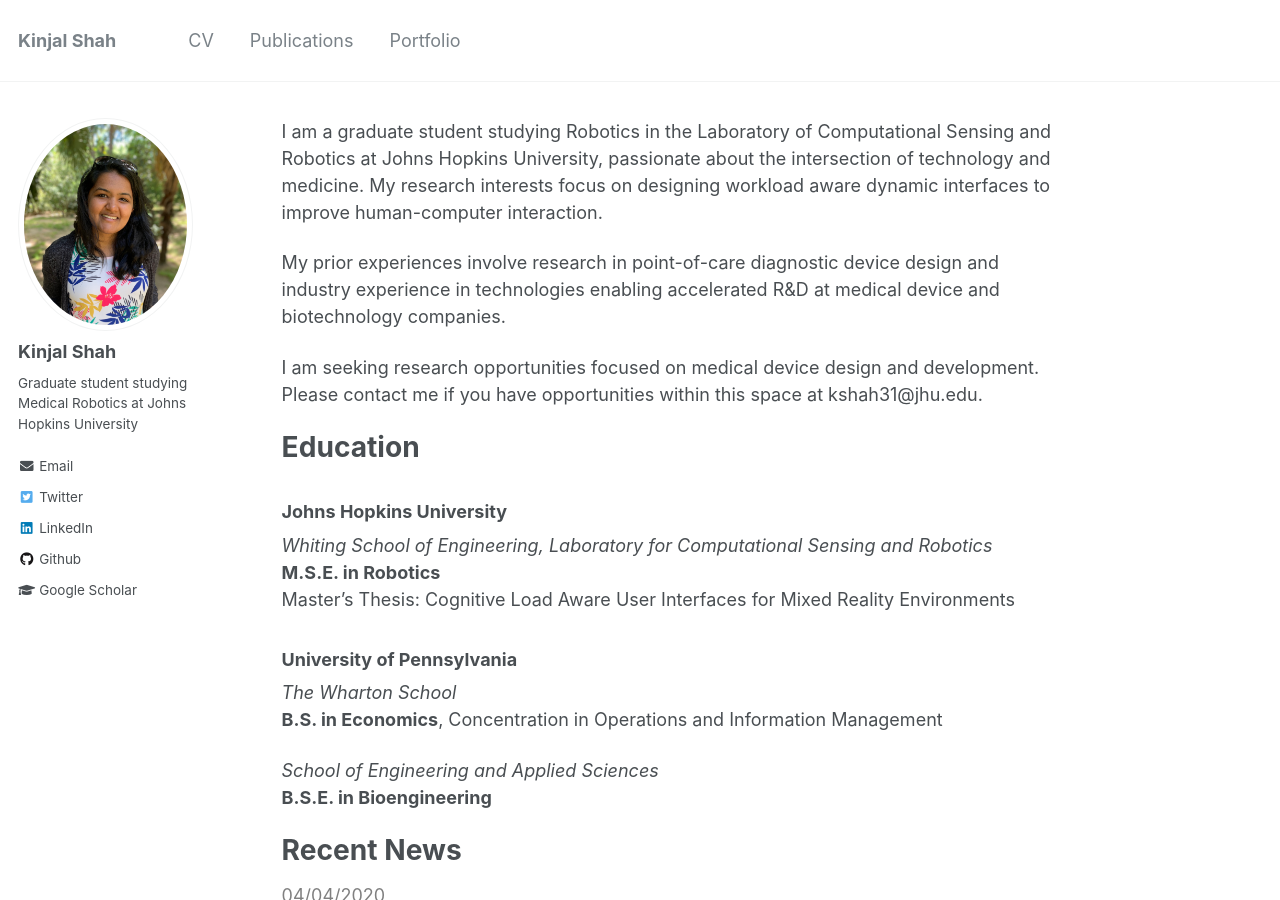
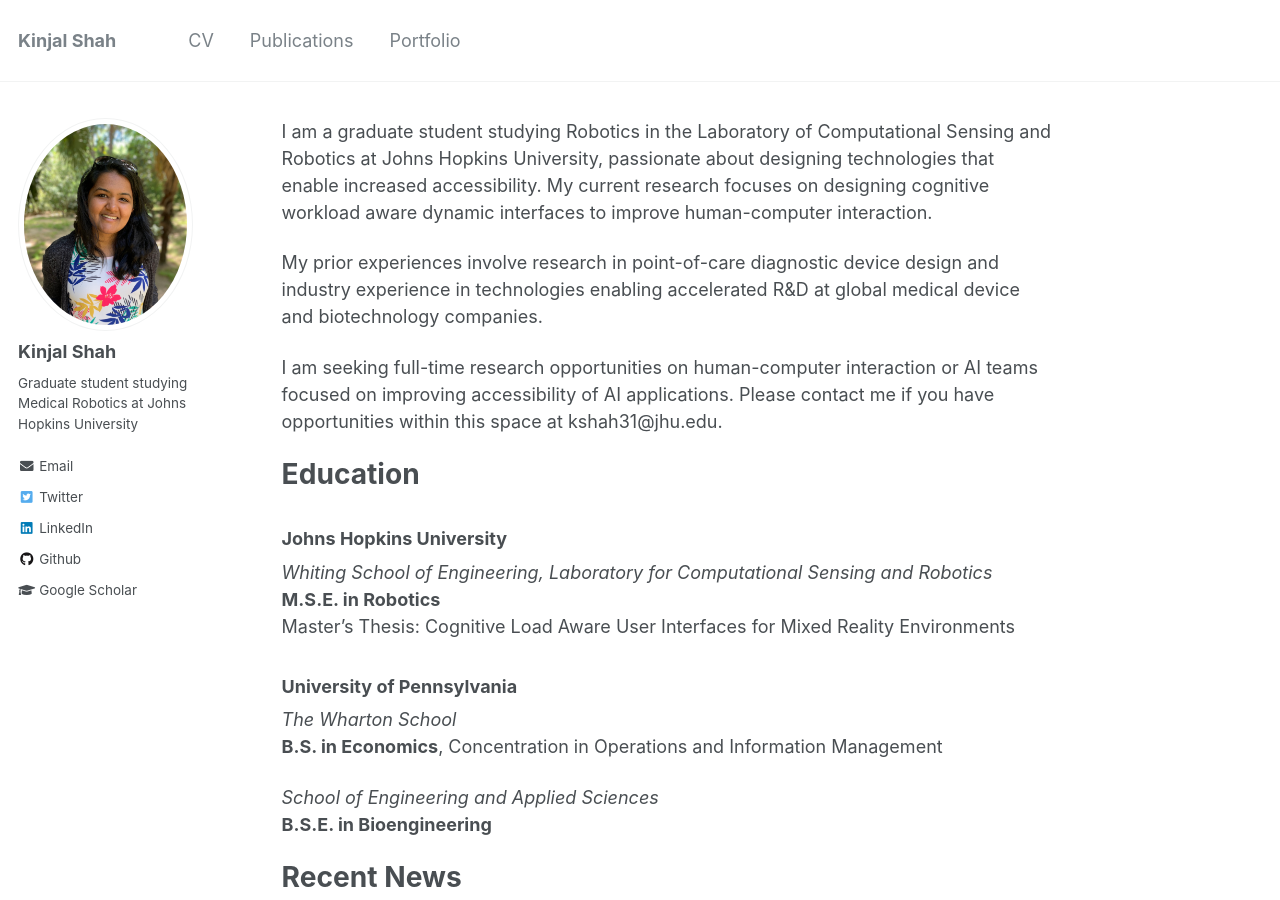
Before and after one commit to kinjmshah/kinjmshah.github.io, a Jekyll site: the page built from _pages/about.md, in a window 1280 px wide and 900 px high. Built offline with Jekyll 4.4.1, drawn with Linux system fonts in a browser that asks for light colours.

Commit message:
Update about.md

```diff
--- a/_pages/about.md
+++ b/_pages/about.md
@@ -7,11 +7,11 @@ redirect_from:
   - /about/
   - /about.html
 ---
-I am a graduate student studying Robotics in the Laboratory of Computational Sensing and Robotics at Johns Hopkins University, passionate about the intersection of technology and medicine. My research interests focus on designing workload aware dynamic interfaces to improve human-computer interaction.
+I am a graduate student studying Robotics in the Laboratory of Computational Sensing and Robotics at Johns Hopkins University, passionate about designing technologies that enable increased accessibility. My current research focuses on designing cognitive workload aware dynamic interfaces to improve human-computer interaction.
 
-My prior experiences involve research in point-of-care diagnostic device design and industry experience in technologies enabling accelerated R&D at medical device and biotechnology companies.
+My prior experiences involve research in point-of-care diagnostic device design and industry experience in technologies enabling accelerated R&D at global medical device and biotechnology companies.
 
-I am seeking research opportunities focused on medical device design and development. Please contact me if you have opportunities within this space at kshah31@jhu.edu.
+I am seeking full-time research opportunities on human-computer interaction or AI teams focused on improving accessibility of AI applications. Please contact me if you have opportunities within this space at kshah31@jhu.edu.
 
 # Education
 ### Johns Hopkins University
```
